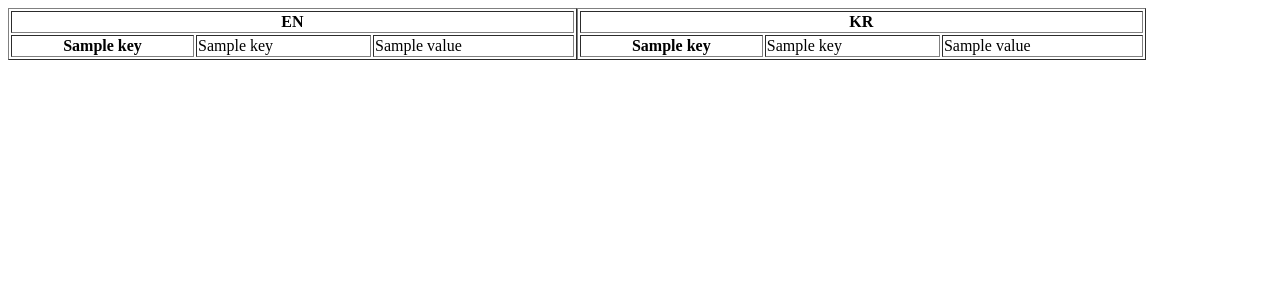
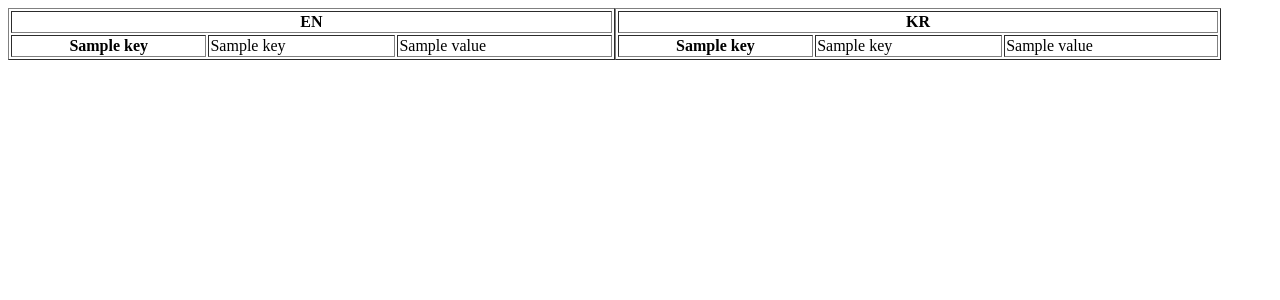
Before and after one commit to pinetree408/ek-switching-pm-generator, a Django app: template ek_switching_pm_generator/templates/generator/index.html in a window 1280 px wide. Shown: the top 300 px of the page. Run offline with Django 3.2, Linux system fonts and the light colour scheme; the template is opened without the code that fills it: most values are stand-ins (such as "Sample title", 1, 10 or a date in 2020).

Commit message:
Change talbe width

```diff
--- a/ek_switching_pm_generator/templates/generator/index.html
+++ b/ek_switching_pm_generator/templates/generator/index.html
@@ -1,4 +1,4 @@
-<table border=1 style="width:45%; float:left;">
+<table border=1 style="width:48%; float:left;">
 <tr>
   <th colspan=3>
     EN
@@ -21,7 +21,7 @@
   {% endfor %}
 {% endfor %}
 </table>
-<table border=1 style="width:45%; float:left;">
+<table border=1 style="width:48%; float:left;">
 <tr>
   <th colspan=3>
     KR
```
